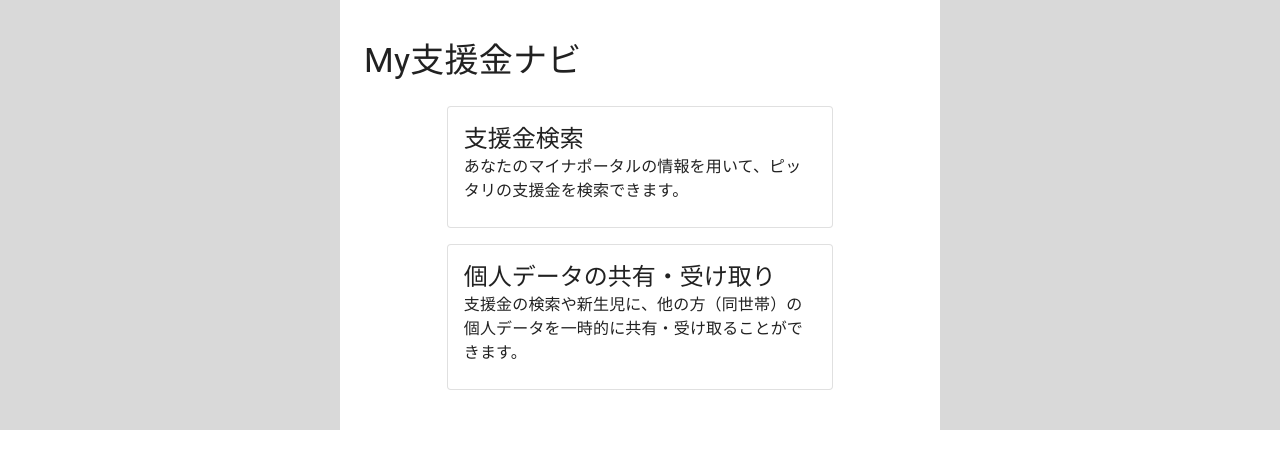
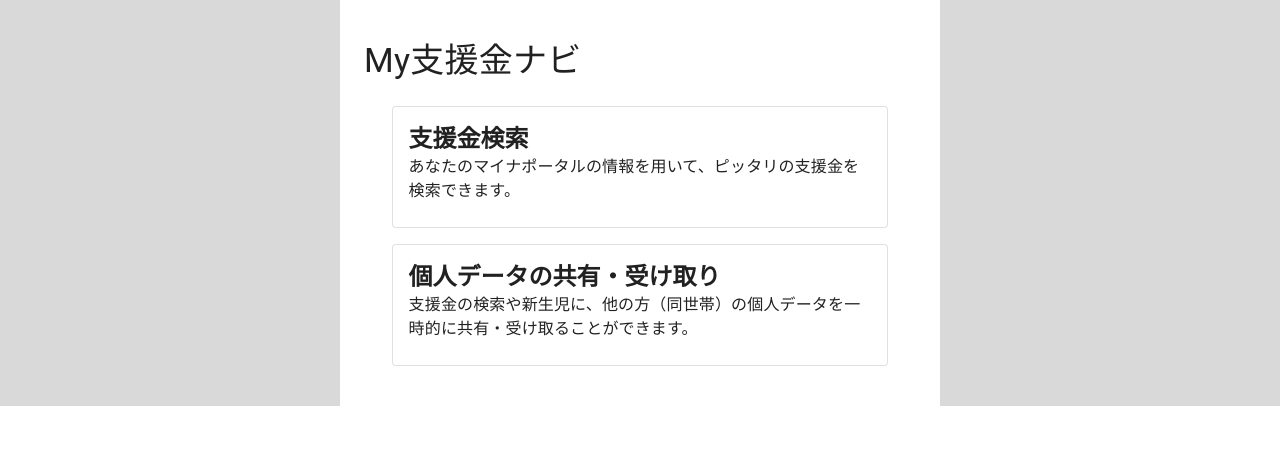
Before and after one commit to STECH-for-My-Shienkin-Navi/My-Shienkin-Navi, a React (Vite) app: page / in a window 1280 px wide. Shown: the top 468 px of the page. Built offline with nearby package versions, Linux system fonts and the light colour scheme.

Commit message:
feat: ボタンや文章のスタイルを変更した。

```diff
--- a/src/components/pages/TopPage.tsx
+++ b/src/components/pages/TopPage.tsx
@@ -4,7 +4,7 @@ import { MainLayout } from '../layout/MainLayout';
 import { Card, CardContent, Stack, Typography } from '@mui/material';
 
 const cardStyle = {
-  width: '70%',
+  width: '90%',
   height: 'auto',
   marginLeft: 'auto',
   marginRight: 'auto',
@@ -19,13 +19,13 @@ export const TopPage: FC = () => {
       <Stack spacing={2}>
       <Card variant='outlined' style={cardStyle} onClick={() => navigate("/support-search")}>
         <CardContent>
-          <Typography variant='h5'>支援金検索</Typography>
+          <Typography variant='h5' style={{fontWeight: "bold"}}>支援金検索</Typography>
           <Typography variant='body1'>あなたのマイナポータルの情報を用いて、ピッタリの支援金を検索できます。</Typography>
         </CardContent>
       </Card>
       <Card variant='outlined' style={cardStyle} onClick={() => navigate("/data-top")}>
         <CardContent>
-          <Typography variant='h5'>個人データの共有・受け取り</Typography>
+          <Typography variant='h5' style={{fontWeight: "bold"}}>個人データの共有・受け取り</Typography>
           <Typography variant='body1'>支援金の検索や新生児に、他の方（同世帯）の個人データを一時的に共有・受け取ることができます。</Typography>
         </CardContent>
       </Card>
```
